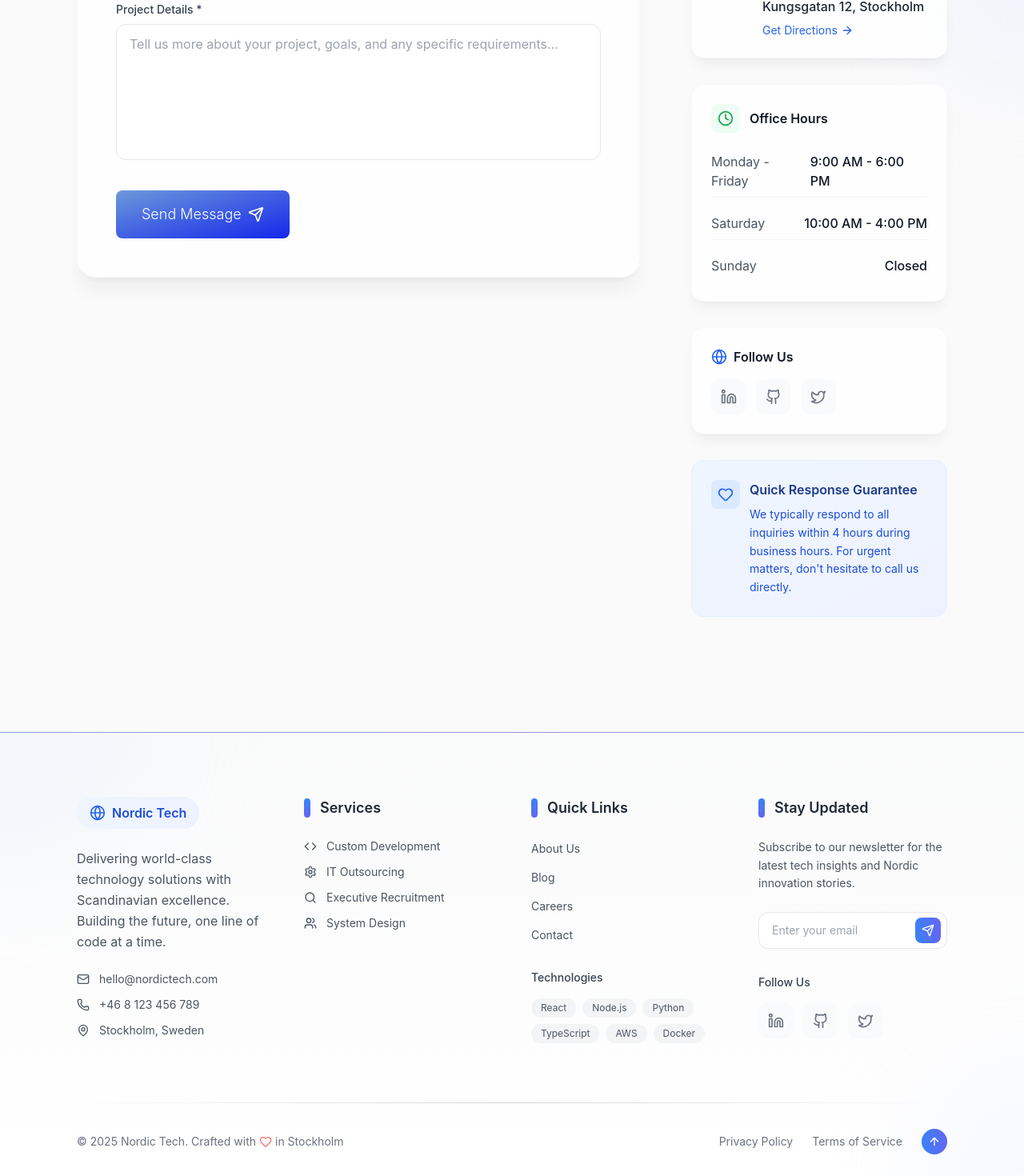
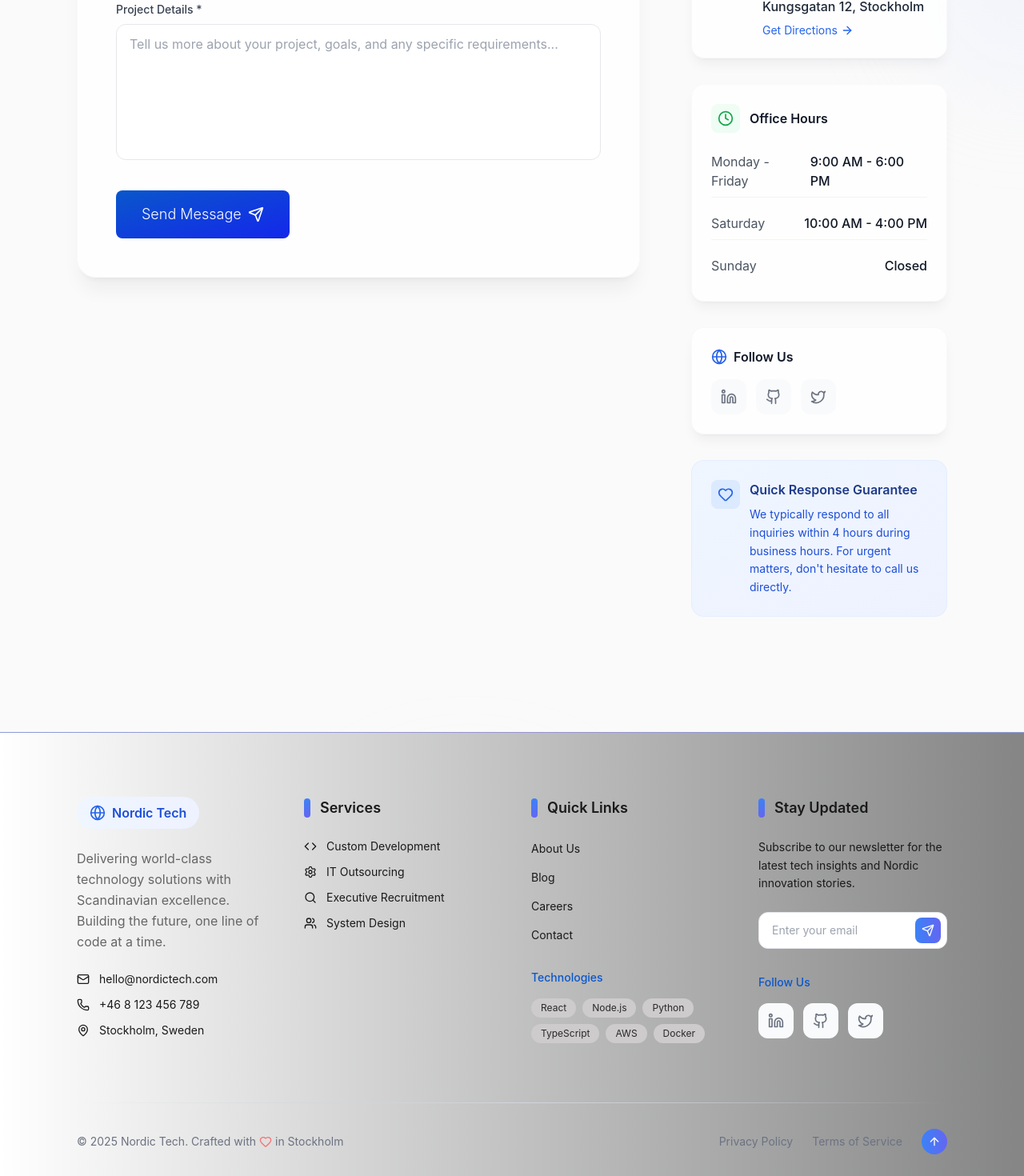
Before and after one commit to YaliZhang1/YL-website, a React (Vite) app: page /contact in a window 1280 px wide. Shown: the part 962-2432 px from the top of the page at 80% size. Built offline with nearby package versions, Linux system fonts and the light colour scheme; the HTML template or start-up script is replaced by a standard one.

Commit message:
fix the light model's text colors

```diff
--- a/src/components/CTA.tsx
+++ b/src/components/CTA.tsx
@@ -3,8 +3,8 @@ import { ChevronRight, Coffee } from "lucide-react";
 export const CTA = () => {
   return (
     <>
-      <div className="py-20 relative overflow-hidden">
-        <div className="absolute inset-0 bg-gradient-to-br from-secondary to-primary dark:to-bg" />
+      <div className="py-20 relative overflow-hidden ">
+        <div className="absolute inset-0 bg-gradient-to-t from-secondary to-primary dark:from-blue-950 dark:to-black" />
         <div className="absolute inset-0 bg-[url('https://images.unsplash.com/photo-1506905925346-21bda4d32df4?w=1200')] bg-cover bg-center opacity-10" />
 
         <div className="container mx-auto px-8 md:px-16 lg:px-24 max-w-7xl relative z-10 text-center">
--- a/src/components/landing/FooterSection.tsx
+++ b/src/components/landing/FooterSection.tsx
@@ -57,14 +57,8 @@ export const FooterSection = () => {
   ];
 
   return (
-    <footer className="bg-nordic-bg text-nordic-text bg-gradient-to-b from-gray-50/50 to-white relative  overflow-hidden">
-      {/* 背景装饰 */}
-      <div className="absolute top-0 left-0 w-96 h-96 bg-blue-100/20 rounded-full blur-3xl -translate-x-48 -translate-y-48" />
-      <div className="absolute bottom-0 right-0 w-64 h-64 bg-indigo-100/30 rounded-full blur-3xl translate-x-32 translate-y-32" />
-
+    <footer className="bg-[#0f0f0f]  bg-gradient-to-l from-gray-50/50 to-white dark:bg-gradient-to-r dark:from-blue-950 dark:to-black relative  overflow-hidden">
       <div className="relative z-10">
-        {/* 主要内容区域 */}
-        {/* 底部装饰渐变 */}
 
         <div className="h-[1px] bg-nordic-bg bg-gradient-to-r from-blue-800/50 via-indigo-800/50 to-blue-800/50" />
         <div className="container mx-auto px-8 md:px-16 lg:px-24  pt-20 pb-12">
@@ -78,22 +72,22 @@ export const FooterSection = () => {
                     Nordic Tech
                   </span>
                 </div>
-                <p className="text-gray-600 leading-relaxed mb-6">
+                <p className="text-nordic-muted leading-relaxed mb-6">
                   Delivering world-class technology solutions with Scandinavian
                   excellence. Building the future, one line of code at a time.
                 </p>
 
                 {/* 联系方式 */}
                 <div className="space-y-3">
-                  <div className="flex items-center text-gray-600 hover:text-blue-600 transition-colors duration-300 cursor-pointer">
+                  <div className="flex items-center  hover:text-blue-600 transition-colors duration-300 cursor-pointer">
                     <Mail className="w-4 h-4 mr-3 flex-shrink-0" />
                     <span className="text-sm">hello@nordictech.com</span>
                   </div>
-                  <div className="flex items-center text-gray-600 hover:text-blue-600 transition-colors duration-300 cursor-pointer">
+                  <div className="flex items-center  hover:text-blue-600 transition-colors duration-300 cursor-pointer">
                     <Phone className="w-4 h-4 mr-3 flex-shrink-0" />
                     <span className="text-sm">+46 8 123 456 789</span>
                   </div>
-                  <div className="flex items-center text-gray-600 hover:text-blue-600 transition-colors duration-300 cursor-pointer">
+                  <div className="flex items-center  hover:text-blue-600 transition-colors duration-300 cursor-pointer">
                     <MapPin className="w-4 h-4 mr-3 flex-shrink-0" />
                     <span className="text-sm">Stockholm, Sweden</span>
                   </div>
@@ -101,9 +95,9 @@ export const FooterSection = () => {
               </div>
             </div>
 
-            {/* 服务 */}
+
             <div>
-              <h3 className="text-lg font-semibold text-gray-800 mb-6 flex items-center">
+              <h3 className="text-lg font-semibold  mb-6 flex items-center">
                 <div className="w-2 h-6 bg-gradient-to-b from-blue-500 to-indigo-500 rounded-full mr-3" />
                 Services
               </h3>
@@ -112,7 +106,7 @@ export const FooterSection = () => {
                   const Icon = service.icon;
                   return (
                     <Link key={index} to={service.link} className="group block">
-                      <div className="flex items-center text-gray-600 group-hover:text-blue-600 transition-all duration-300">
+                      <div className="flex items-center text-nordic-text group-hover:text-blue-600 transition-all duration-300">
                         <Icon className="w-4 h-4 mr-3 flex-shrink-0 group-hover:scale-110 transition-transform duration-300" />
                         <span className="text-sm group-hover:translate-x-1 transition-transform duration-300">
                           {service.name}
@@ -124,16 +118,16 @@ export const FooterSection = () => {
               </div>
             </div>
 
-            {/* 快速链接 */}
+
             <div>
-              <h3 className="text-lg font-semibold text-gray-800 mb-6 flex items-center">
+              <h3 className="text-lg font-semibold  mb-6 flex items-center">
                 <div className="w-2 h-6 bg-gradient-to-b from-blue-500 to-indigo-500 rounded-full mr-3" />
                 Quick Links
               </h3>
               <div className="space-y-3">
                 {quickLinks.map((link, index) => (
                   <Link key={index} to={link.link} className="group block">
-                    <span className="text-sm text-gray-600 group-hover:text-blue-600 group-hover:translate-x-1 inline-block transition-all duration-300">
+                    <span className="text-sm text-nordic-text group-hover:text-blue-600 group-hover:translate-x-1 inline-block transition-all duration-300">
                       {link.name}
                     </span>
                   </Link>
@@ -141,14 +135,14 @@ export const FooterSection = () => {
               </div>
 
               <div className="mt-8">
-                <h4 className="text-sm font-medium text-gray-700 mb-4">
+                <h4 className="text-sm font-medium text-nordic-primary mb-4">
                   Technologies
                 </h4>
                 <div className="flex flex-wrap gap-2">
                   {technologies.map((tech, index) => (
                     <span
                       key={index}
-                      className="px-3 py-1 text-xs bg-gray-100 text-gray-600 rounded-full hover:bg-blue-50 hover:text-blue-600 transition-all duration-300 cursor-pointer"
+                      className="px-3 py-1 text-xs bg-nordic-light text-textSecondary rounded-full hover:bg-blue-50 hover:text-blue-600 transition-all duration-300 cursor-pointer"
                     >
                       {tech}
                     </span>
@@ -157,18 +151,18 @@ export const FooterSection = () => {
               </div>
             </div>
 
-            {/* 订阅区域 */}
+
             <div>
-              <h3 className="text-lg font-semibold text-gray-800 mb-6 flex items-center">
+              <h3 className="text-lg font-semibold  mb-6 flex items-center">
                 <div className="w-2 h-6 bg-gradient-to-b from-blue-500 to-indigo-500 rounded-full mr-3" />
                 Stay Updated
               </h3>
-              <p className="text-sm text-gray-600 mb-6 leading-relaxed">
+              <p className="text-sm text-nordic-text mb-6 leading-relaxed">
                 Subscribe to our newsletter for the latest tech insights and
                 Nordic innovation stories.
               </p>
 
-              {/* 订阅输入 */}
+
               <div className="mb-8">
                 <div className="relative">
                   <input
@@ -193,9 +187,9 @@ export const FooterSection = () => {
                 )}
               </div>
 
-              {/* 社交媒体 */}
+
               <div>
-                <h4 className="text-sm font-medium text-gray-700 mb-4">
+                <h4 className="text-sm font-medium text-nordic-primary mb-4">
                   Follow Us
                 </h4>
                 <div className="flex space-x-3">
@@ -207,8 +201,8 @@ export const FooterSection = () => {
                     },
                     {
                       icon: Github,
-                      color: "hover:text-gray-800",
-                      bg: "hover:bg-gray-50",
+                      color: "hover:text-blue-600",
+                      bg: "hover:bg-blue-50",
                     },
                     {
                       icon: Twitter,
@@ -231,11 +225,11 @@ export const FooterSection = () => {
             </div>
           </div>
         </div>
-        {/* 分割线 */}
+
         <div className="mx-8 md:mx-16 lg:mx-24 max-w-7xl ">
           <div className="h-px bg-gradient-to-r from-transparent via-gray-300 to-transparent" />
         </div>
-        {/* 底部版权区域 */}
+
         <div className="container mx-auto px-8 md:px-16 lg:px-24 max-w-7xl py-8">
           <div className="flex flex-col md:flex-row items-center justify-between gap-4">
             <div className="text-sm text-gray-500 flex items-center">
@@ -258,7 +252,7 @@ export const FooterSection = () => {
                 Terms of Service
               </Link>
 
-              {/* 返回顶部按钮 */}
+
               <button
                 onClick={scrollToTop}
                 className="p-2 bg-gradient-to-r from-blue-500 to-indigo-500 text-white rounded-full hover:shadow-lg hover:shadow-blue-500/25 transition-all duration-300 hover:-translate-y-1 group"
--- a/src/index.css
+++ b/src/index.css
@@ -8,16 +8,16 @@
   --color-text-hover: #718096;
   --color-secondary: #64748b;
   --color-bg: #ffffff;
-  --color-bg-secondary: #f5f5f5;
+  --color-text-secondary: #2a2929;
   --color-card: #f4f4f5;
   --color-card-hover: #ffffff;
 
   /* Nordic Colors - 浅色模式 */
-  --nordic-primary: #6d99db;
+  --nordic-primary: #0a57cb;
   --nordic-secondary: #1427eb;
   --nordic-dark: #020e86;
   --nordic-darker: #151328;
-  --nordic-light: #e1e2e0;
+  --nordic-light: #cdcbcb;
   --nordic-bg: #fafafa;
   --nordic-text: #1a1a1a;
   --nordic-card-bg: #ffffff;
@@ -30,7 +30,7 @@
   --color-text-hover: #cbd5e1;
   --color-secondary: #94a3b8;
   --color-bg: #000;
-  --color-bg-secondary: #17171c;
+  --color-text-secondary: #9c9c9f;
   --color-card: #18181b;
   --color-card-hover: #22222a;
 
@@ -39,9 +39,9 @@
   --nordic-secondary: #1427eb;
   --nordic-dark: #020e86;
   --nordic-darker: #151328;
-  --nordic-light: #e1e2e0;
+  --nordic-light: #2a2a29;
   --nordic-bg: #0f0f0f;
-  --nordic-text: #ffffff;
+  --nordic-text: #888888;
   --nordic-card-bg: #1a1a1a;
   --nordic-muted: #888888;
 }
--- a/src/pages/Index.tsx
+++ b/src/pages/Index.tsx
@@ -10,7 +10,7 @@ import Layout from "@/layouts/Layout";
 
 export default function Index() {
   return (
-    <div className="min-h-screen bg-brand-bg text-brand-text">
+    <div className="min-h-screen ">
       <Layout>
         <Navbar />
         <HeroSection />
--- a/src/pages/OurServices.tsx
+++ b/src/pages/OurServices.tsx
@@ -233,10 +233,7 @@ export default function OurServices() {
           <div className="container mx-auto px-8 md:px-16 lg:px-24 max-w-[130rem] relative z-10 py-20">
             {/* 页面标题部分 */}
             <div className="text-center mb-20">
-              {/* 标签 */}
-              <div className="inline-flex items-center px-4 py-2 rounded-full text-base font-normal border border-nordic-primary bg-nordic-primary/10 text-nordic-primary mb-6">
-                Our Services
-              </div>
+
 
               {/* 主标题 */}
               <h1 className="text-4xl md:text-6xl lg:text-7xl font-light leading-tight mb-8">
--- a/tailwind.config.ts
+++ b/tailwind.config.ts
@@ -21,7 +21,7 @@ const config: Config = {
         card: "var(--color-card)",
         cardHover: "var(--color-card-hover)",
         bg: "var(--color-bg)",
-        bgSecondary: "var(--color-bg-secondary)",
+        textSecondary: "var(--color-text-secondary)",
         foreground: "hsl(var(--foreground))",
         nordic: {
           primary: "var(--nordic-primary)",
```
Also changed, not shown: src/pages/About.tsx (+23 -22 lines), public/img/flags.jpg (added).
